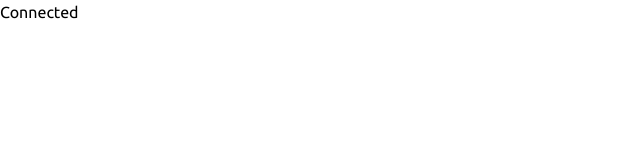
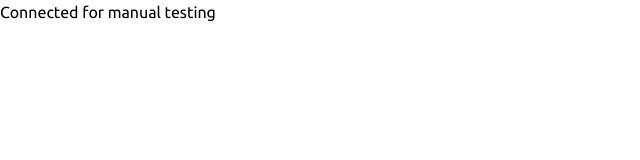
Before and after one commit to Solintin/Egbian-Cohs, a Vue app: page /test in a window 1280 px wide. Shown: the top 160 px of the page, without its empty margins (0-640 px from the left). Built offline with nearby package versions, Linux system fonts and the light colour scheme.

Commit message:
Just testing branch

```diff
--- a/src/views/Test.vue
+++ b/src/views/Test.vue
@@ -1,6 +1,6 @@
 <template>
   <div>
-      Connected
+      Connected for manual testing
   </div>
 </template>
 
```
